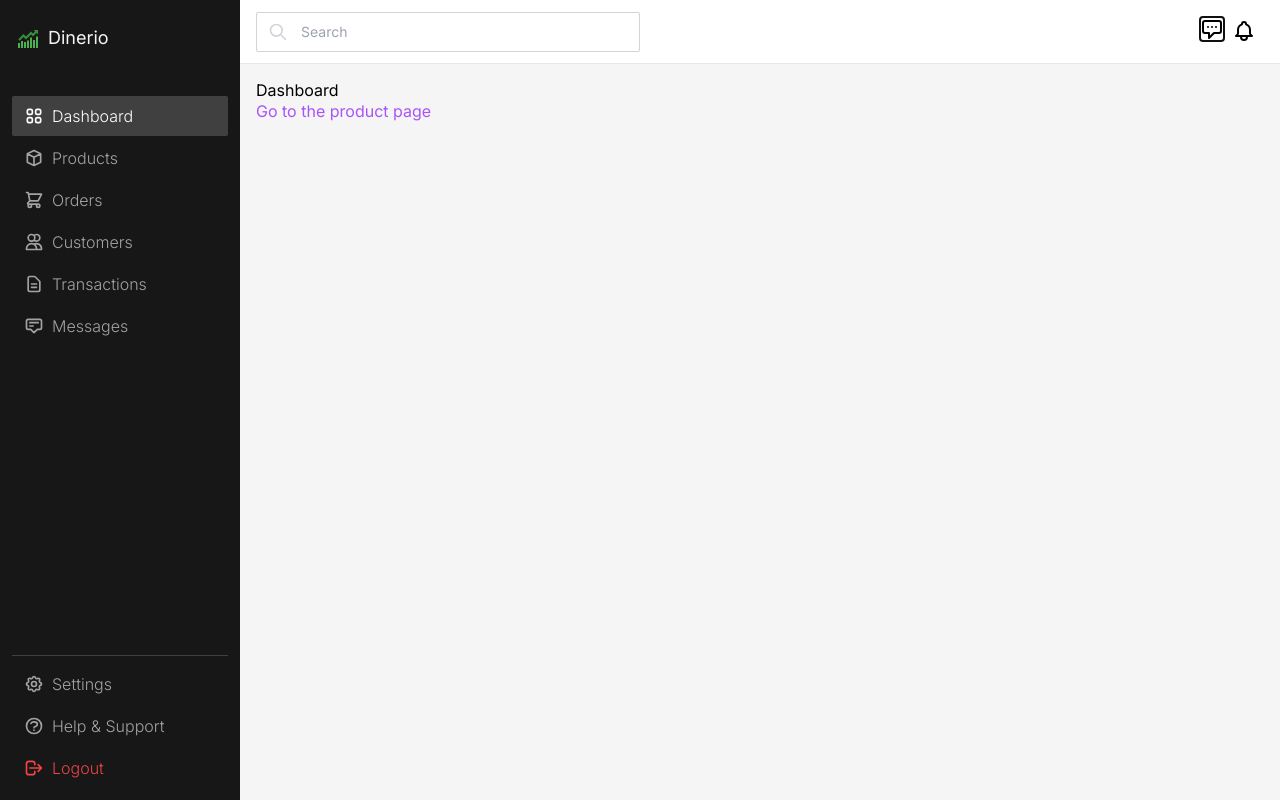
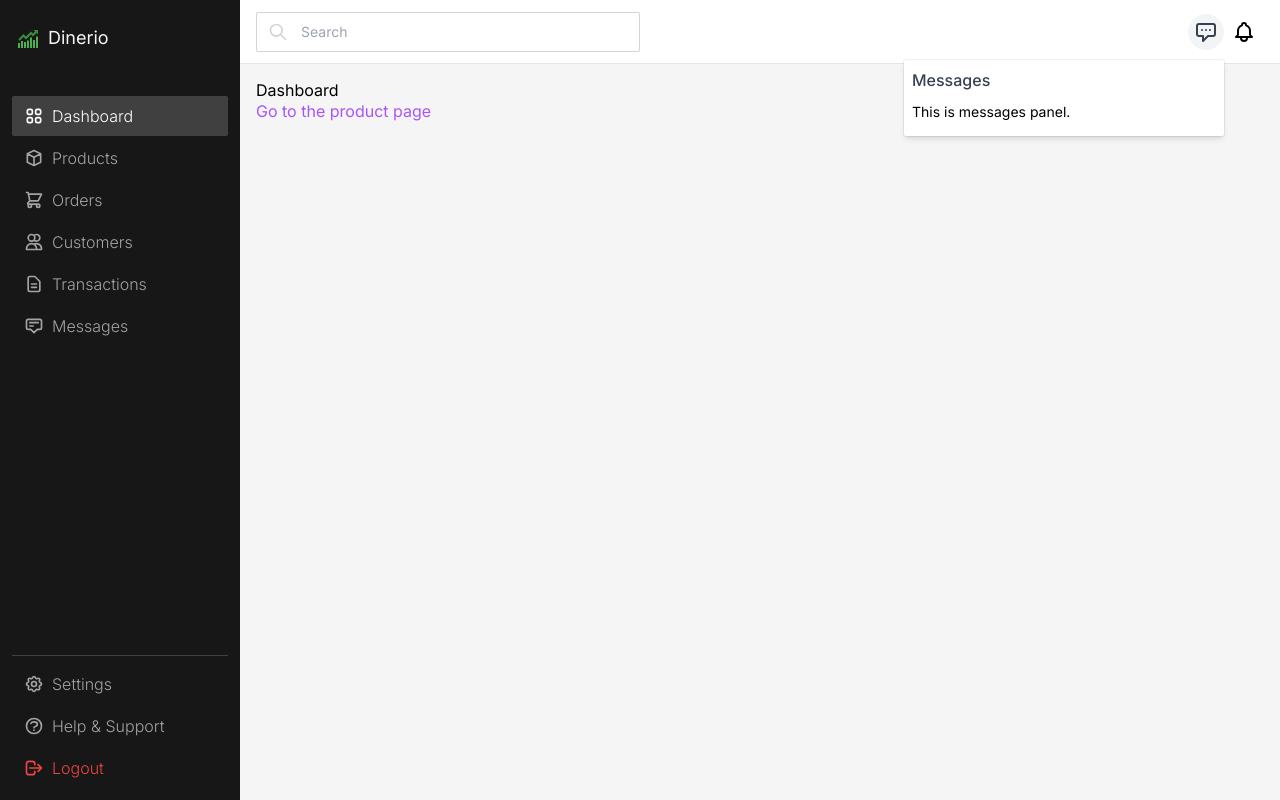
Before and after one commit to Ejike-Daniel/Dinerio-Analytic-Dashboard, a React (Create React App) app: page / in a window 1280 px wide. Both pictures are taken after a click on the button 1212 px from the left and 29 px from the top of the page. Built offline with nearby package versions, Linux system fonts and the light colour scheme.

Commit message:
modified  files

```diff
--- a/src/components/shared/Header.jsx
+++ b/src/components/shared/Header.jsx
@@ -1,5 +1,7 @@
 import { HiOutlineBell, HiOutlineChatAlt, HiOutlineSearch } from 'react-icons/hi'
-import { Popover, PopoverButton } from '@headlessui/react'
+import { Popover, PopoverButton, PopoverPanel, Transition } from '@headlessui/react'
+import { Fragment } from 'react'
+import classNames from 'classnames'
 
 export default function Header() {
     return (
@@ -16,9 +18,30 @@ export default function Header() {
                 <Popover className={'relative'}>
                     {({ open }) => (
                         <>
-                            <PopoverButton className={''}>
+                            <PopoverButton
+                                className={classNames(
+                                    open && 'bg-gray-100',
+                                    'p-1.5 rounded-full inline-flex items-center text-gray-700 hover:text-opacity-100 focus:outline-none active:bg-gray-100'
+                                )}
+                            >
                                 <HiOutlineChatAlt fontSize={24} />
                             </PopoverButton>
+                            <Transition
+                                as={Fragment}
+                                enter="transition ease-out duration-200"
+                                enterFrom="opacity-0 translate-y-1"
+                                enterTo="opacity-100 translate-y-0"
+                                leave="transition ease-in duration-150"
+                                leaveFrom="opacity-100 translate-y-0"
+                                leaveTo="opacity-0 translate-y-1"
+                            >
+                                <PopoverPanel className="absolute right-0 z-10 mt-2.5 transform w-80">
+                                    <div className="bg-white rounded-sm shadow-md ring-1 ring-black ring-opacity-5 px-2 py-2.5">
+                                        <strong className="text-gray-700 font-medium">Messages</strong>
+                                        <div className="mt-2 py-1 text-sm">This is messages panel.</div>
+                                    </div>
+                                </PopoverPanel>
+                            </Transition>
                         </>
                     )}
                 </Popover>
```
